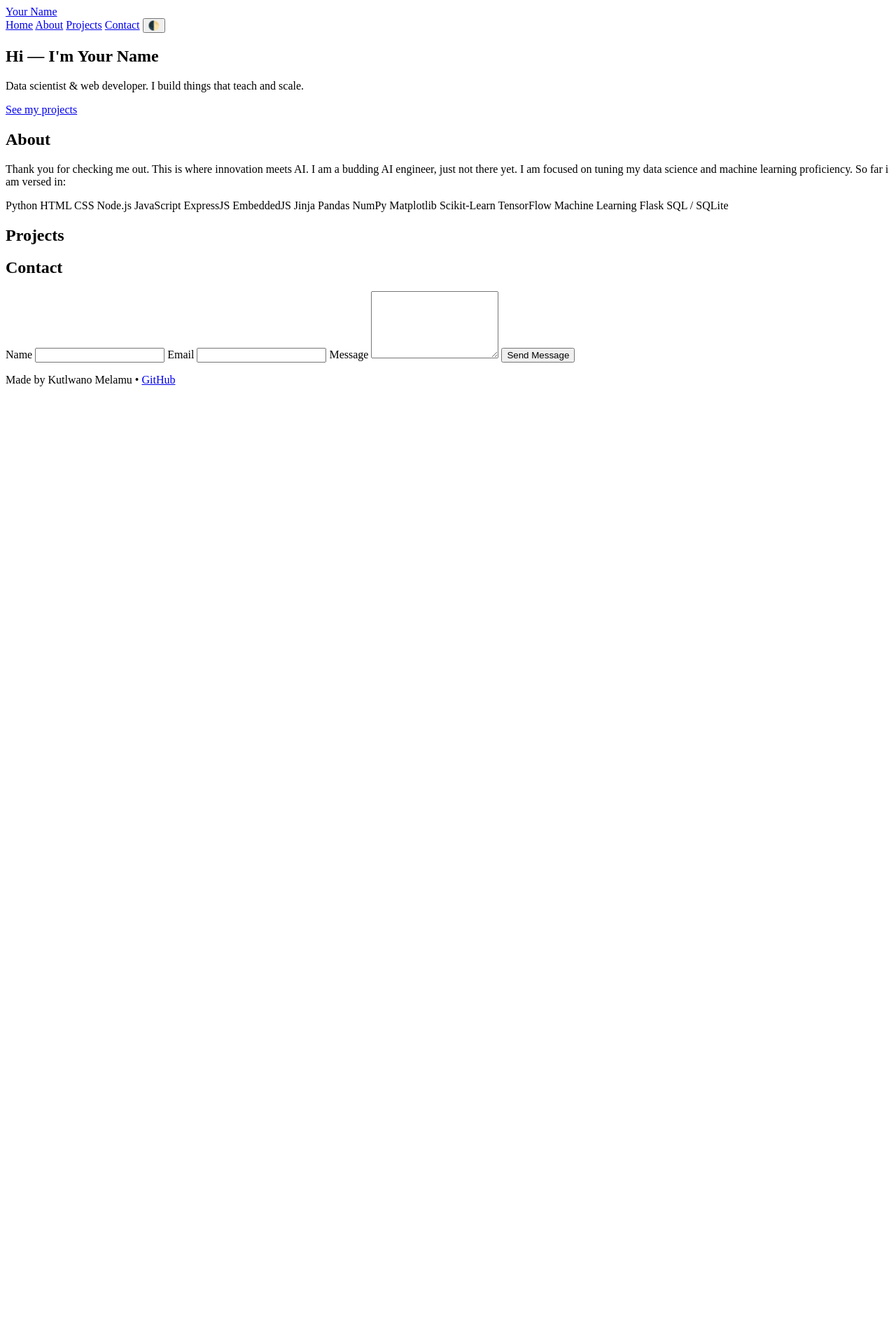
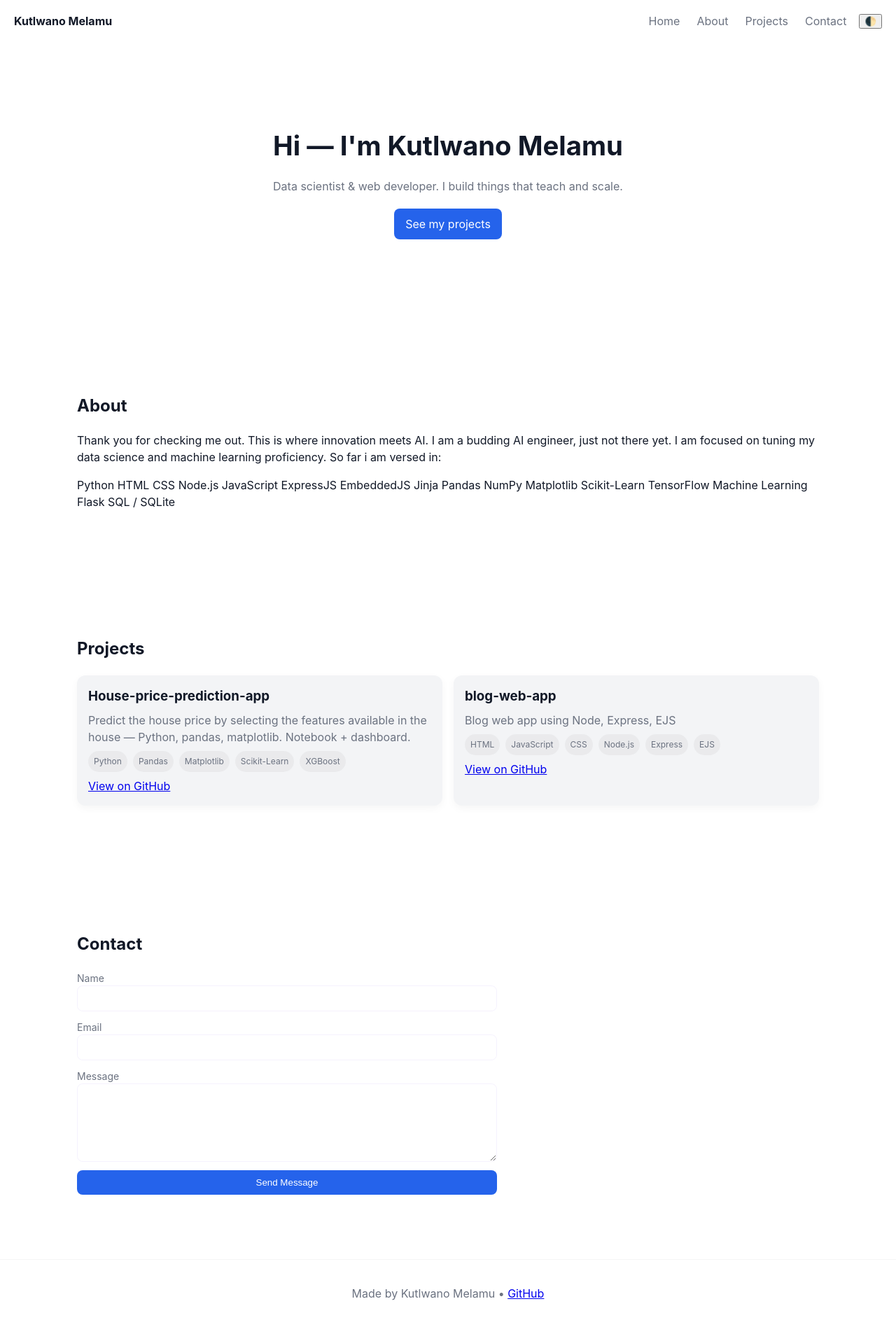
Before and after one commit to Katiehey/Personal-Portfolio-Website, a Flask app: page / in a window 1280 px wide. Shown: the whole page at 70% size. Before the commit the page ends 552 px from the top, so only its background shows below. Run offline with Flask 2, Linux system fonts and the light colour scheme.

Commit message:
Create styles.css and main.js

```diff
--- a/static/css/styles.css
+++ b/static/css/styles.css
@@ -0,0 +1,89 @@
+:root{
+  --bg: #ffffff;
+  --fg: #111827;
+  --muted: #6b7280;
+  --card: #f3f4f6;
+  --accent: #2563eb;
+}
+
+[data-theme="dark"]{
+  --bg: #0b1220;
+  --fg: #e6eef8;
+  --muted: #9aa6b2;
+  --card: #071226;
+  --accent: #60a5fa;
+}
+
+*{box-sizing:border-box}
+html { scroll-behavior: smooth; }
+body{
+  margin:0;
+  font-family: Inter, system-ui, -apple-system, "Segoe UI", Roboto, "Helvetica Neue", Arial;
+  background:var(--bg);
+  color:var(--fg);
+  line-height:1.5;
+}
+
+/* Nav */
+.nav{
+  position:sticky;
+  top:0;
+  display:flex;
+  justify-content:space-between;
+  align-items:center;
+  padding:12px 20px;
+  backdrop-filter: blur(6px);
+  background:rgba(255,255,255,0.6);
+}
+[data-theme="dark"] .nav { background: rgba(7,18,38,0.6); }
+.nav .logo { font-weight:700; text-decoration:none; color:var(--fg) }
+.nav-right { display:flex; gap:12px; align-items:center; }
+.nav-link { text-decoration:none; color:var(--muted); padding:6px; }
+.nav-link:hover{ color:var(--fg) }
+
+/* Sections */
+.section{ padding:80px 20px; max-width:1100px; margin:0 auto; }
+.hero{ text-align:center; padding-top:120px; padding-bottom:120px; }
+.hero h1{ font-size:2.4rem; margin:0 0 10px; }
+.tagline{ color:var(--muted); margin-bottom:20px; }
+
+.btn{
+  display:inline-block;
+  background:var(--accent);
+  color:white;
+  padding:10px 16px;
+  border-radius:8px;
+  text-decoration:none;
+  border:none;
+  cursor:pointer;
+}
+
+/* Projects grid */
+.grid{ display:grid; gap:16px; grid-template-columns:repeat(auto-fit,minmax(220px,1fr)); }
+.card{
+  background:var(--card);
+  padding:16px;
+  border-radius:12px;
+  box-shadow: 0 4px 12px rgba(0,0,0,0.04);
+}
+.card h3{ margin:0 0 8px; }
+.card p{ margin:0 0 8px; color:var(--muted) }
+.tags { display:flex; gap:8px; flex-wrap:wrap; margin-top:8px; }
+.tags span{ font-size:12px; padding:6px 8px; background:rgba(0,0,0,0.04); border-radius:999px; color:var(--muted); }
+
+/* Contact form */
+.contact-form{ max-width:600px; display:flex; flex-direction:column; gap:12px; }
+.contact-form label{ display:flex; flex-direction:column; font-size:14px; color:var(--muted); }
+.contact-form input, .contact-form textarea{
+  padding:10px; border-radius:8px; border:1px solid rgba(132, 88, 227, 0.08); background:transparent; color:var(--fg);
+}
+.status{ margin-top:12px; color:var(--muted) }
+
+/* Footer */
+.footer{ padding:20px; text-align:center; color:var(--muted); border-top:1px solid rgba(0,0,0,0.04); }
+
+/* Responsive */
+@media (max-width:700px){
+  .nav-right { gap:8px; }
+  .hero h1{ font-size:1.8rem; }
+}
--- a/static/js/main.js
+++ b/static/js/main.js
@@ -0,0 +1,80 @@
+// main.js
+
+document.addEventListener("DOMContentLoaded", () => {
+  // theme
+  const themeToggle = document.getElementById("theme-toggle");
+  const html = document.documentElement;
+  const stored = localStorage.getItem("theme");
+  if (stored === "dark" || (!stored && window.matchMedia && window.matchMedia('(prefers-color-scheme: dark)').matches)) {
+    html.setAttribute("data-theme", "dark");
+  }
+  themeToggle.addEventListener("click", () => {
+    const cur = html.getAttribute("data-theme");
+    const next = cur === "dark" ? "light" : "dark";
+    if (next === "dark") html.setAttribute("data-theme", "dark"); else html.removeAttribute("data-theme");
+    localStorage.setItem("theme", next);
+  });
+
+  // smooth scrolling for nav - links with href starting #
+  document.querySelectorAll('.nav-link, .logo, .btn[href^="#"]').forEach(a => {
+    a.addEventListener("click", (e) => {
+      const href = a.getAttribute("href");
+      if (href && href.startsWith("#")) {
+        e.preventDefault();
+        const el = document.querySelector(href);
+        if (el) el.scrollIntoView({ behavior: "smooth" });
+      }
+    })
+  });
+
+  // load projects
+  fetch(PROJECTS_JSON).then(r => r.json()).then(data => {
+    const grid = document.getElementById("projects-grid");
+    grid.innerHTML = data.map(p => projectCard(p)).join("");
+  }).catch(err => {
+    console.error("Failed to load projects:", err);
+  });
+
+  // contact form
+  const form = document.getElementById("contact-form");
+  const status = document.getElementById("form-status");
+  form.addEventListener("submit", async (e) => {
+    e.preventDefault();
+    status.textContent = "Sending...";
+    const payload = {
+      name: document.getElementById("name").value,
+      email: document.getElementById("email").value,
+      message: document.getElementById("message").value
+    };
+    try {
+      const res = await fetch("/contact", {
+        method: "POST",
+        headers: { "Content-Type": "application/json" },
+        body: JSON.stringify(payload)
+      });
+      const data = await res.json();
+      if (res.ok) {
+        status.textContent = data.message || "Message sent!";
+        form.reset();
+      } else {
+        status.textContent = data.message || "Failed to send message.";
+      }
+    } catch (err) {
+      status.textContent = "Network error — try again."
+      console.error(err);
+    }
+  });
+});
+
+function projectCard(p) {
+  const techs = (p.tech || []).map(t => `<span>${t}</span>`).join("");
+  const github = p.github ? `<a href="${p.github}" target="_blank" rel="noopener">View on GitHub</a>` : "";
+  return `
+    <div class="card">
+      <h3>${p.title}</h3>
+      <p>${p.desc}</p>
+      <div class="tags">${techs}</div>
+      <div style="margin-top:8px">${github}</div>
+    </div>
+  `;
+}
--- a/templates/index.html
+++ b/templates/index.html
@@ -9,7 +9,7 @@
 <body>
   <nav id="main-nav" class="nav">
     <div class="nav-left">
-      <a href="#home" class="logo">Your Name</a>
+      <a href="#home" class="logo">Kutlwano Melamu</a>
     </div>
     <div class="nav-right">
       <a href="#home" class="nav-link">Home</a>
@@ -22,7 +22,7 @@
 
   <main>
     <section id="home" class="section hero">
-      <h1>Hi — I'm Your Name</h1>
+      <h1>Hi — I'm Kutlwano Melamu</h1>
       <p class="tagline">Data scientist & web developer. I build things that teach and scale.</p>
       <a class="btn" href="#projects">See my projects</a>
     </section>
```
